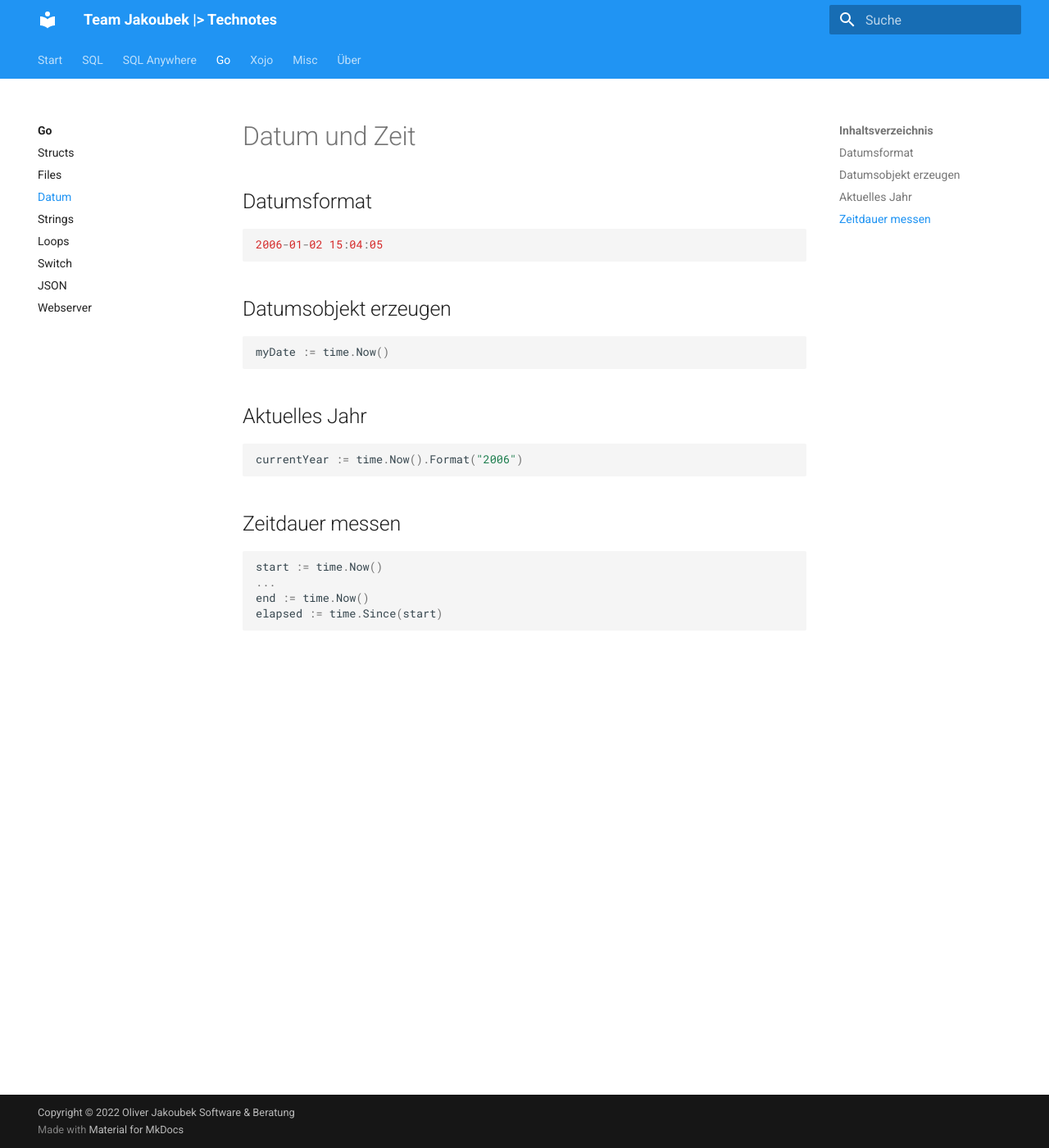
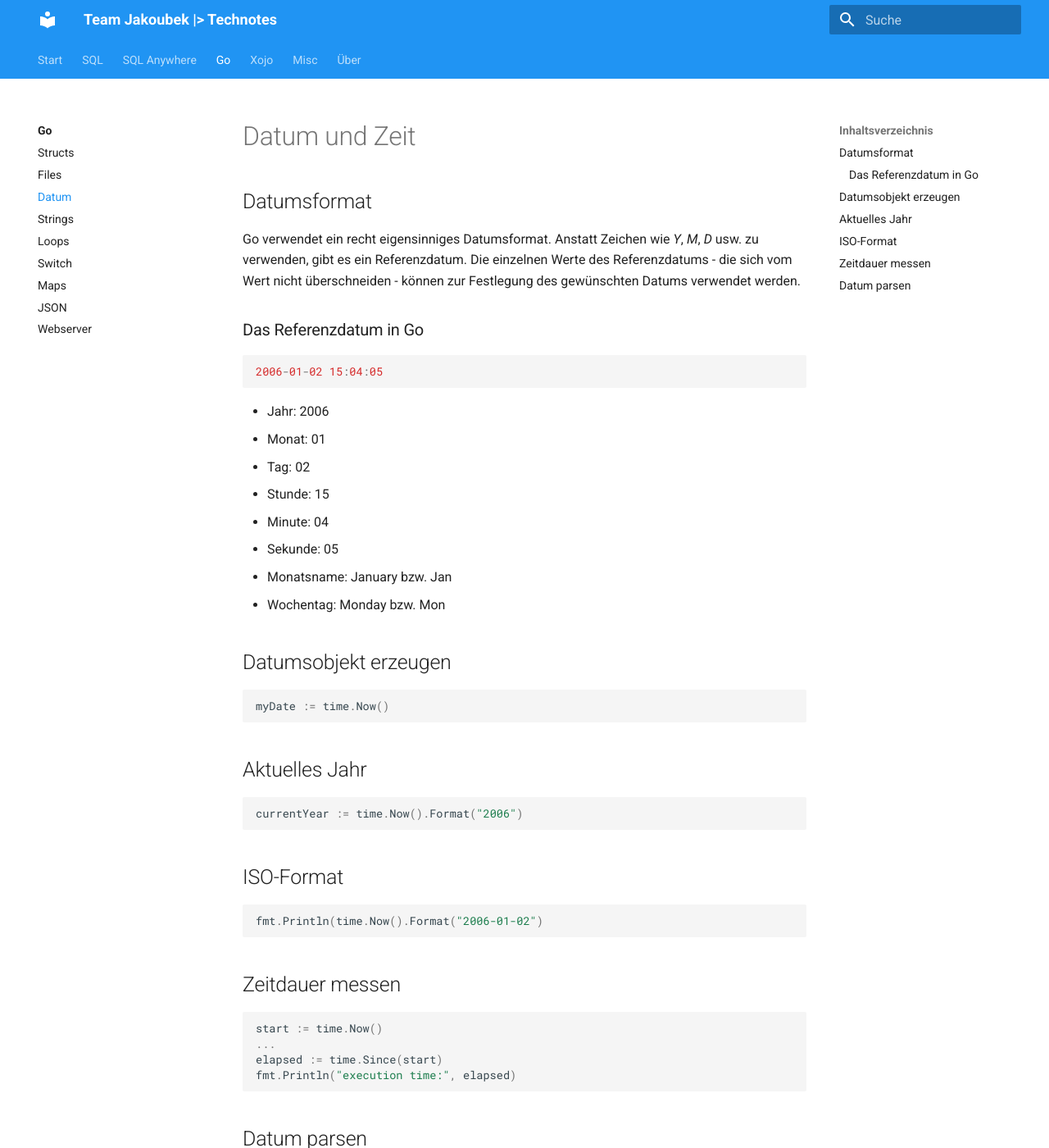
Before and after one commit to jakoubek/technotes, an MkDocs documentation site: the page built from docs/go/date.md, in a window 1280 px wide and 1400 px high. Shown: the whole window at 82% size. Built offline with MkDocs 1.6.1 and Material for MkDocs 9.7.7, drawn with Linux system fonts in a browser that asks for light colours; some of the changed text lies outside the part shown.

````diff
--- a/docs/go/date.md
+++ b/docs/go/date.md
@@ -2,9 +2,22 @@
 
 ## Datumsformat
 
+Go verwendet ein recht eigensinniges Datumsformat. Anstatt Zeichen wie *Y*, *M*, *D* usw. zu verwenden, gibt es ein Referenzdatum. Die einzelnen Werte des Referenzdatums - die sich vom Wert nicht überschneiden - können zur Festlegung des gewünschten Datums verwendet werden.
+
+### Das Referenzdatum in Go
+
 ```go
 2006-01-02 15:04:05
 ```
+
+- Jahr: 2006
+- Monat: 01
+- Tag: 02
+- Stunde: 15
+- Minute: 04
+- Sekunde: 05
+- Monatsname: January bzw. Jan
+- Wochentag: Monday bzw. Mon
 
 
 ## Datumsobjekt erzeugen
@@ -21,11 +34,46 @@ currentYear := time.Now().Format("2006")
 ```
 
 
+## ISO-Format
+
+```go
+fmt.Println(time.Now().Format("2006-01-02")
+```
+
+
 ## Zeitdauer messen
 
 ```go
 start := time.Now()
 ...
-end := time.Now()
 elapsed := time.Since(start)
+fmt.Println("execution time:", elapsed)
 ```
+
+
+## Datum parsen
+
+```go
+package main
+
+import (
+  "fmt"
+  "log"
+  "time"
+)
+
+// Datumsformat
+const MY_DATE_FORMAT = "2006-01-02"
+
+func main() {
+  mein_datums_string := "2022-03-28"
+  t, err := time.Parse(MY_DATE_FORMAT, mein_datums_string)
+  if err != nil {
+    // Ausgabe, wenn der String NICHT mit dem
+    // erwarteten Datumsformat geparst werden konnte
+    log.Fatal(err)
+  }
+  // Ausgabe des erfolgreich geparsten Datums
+  fmt.Println(t)
+}
+```
--- a/mkdocs.yml
+++ b/mkdocs.yml
@@ -40,6 +40,7 @@ nav:
     - Strings: go/string.md
     - Loops: go/loops.md
     - Switch: go/switch.md
+    - Maps: go/maps.md
     - JSON: go/json.md
     - Webserver: go/webserver.md
   - Xojo:
@@ -55,6 +56,7 @@ nav:
     - Datenbank: xojo/datenbank.md
   - Misc:
     - 'misc/index.md'
+    - Texteditor: misc/texteditor.md
     - MkDocs: misc/mkdocs.md
     - Markdown: misc/markdown.md
   - 'Über':
````
Also changed, not shown: docs/go/maps.md (added, +38 -0 lines), docs/misc/texteditor.md (+16 -5 lines), docs/sql/datenbank-trigger.md (+6 -2 lines), docs/sql/temporaere-tabellen.md (+6 -0 lines), docs/misc/img/2022-03-28-texteditor-notepad.png (added), docs/misc/img/2022-03-28-texteditor-st.png (added).
